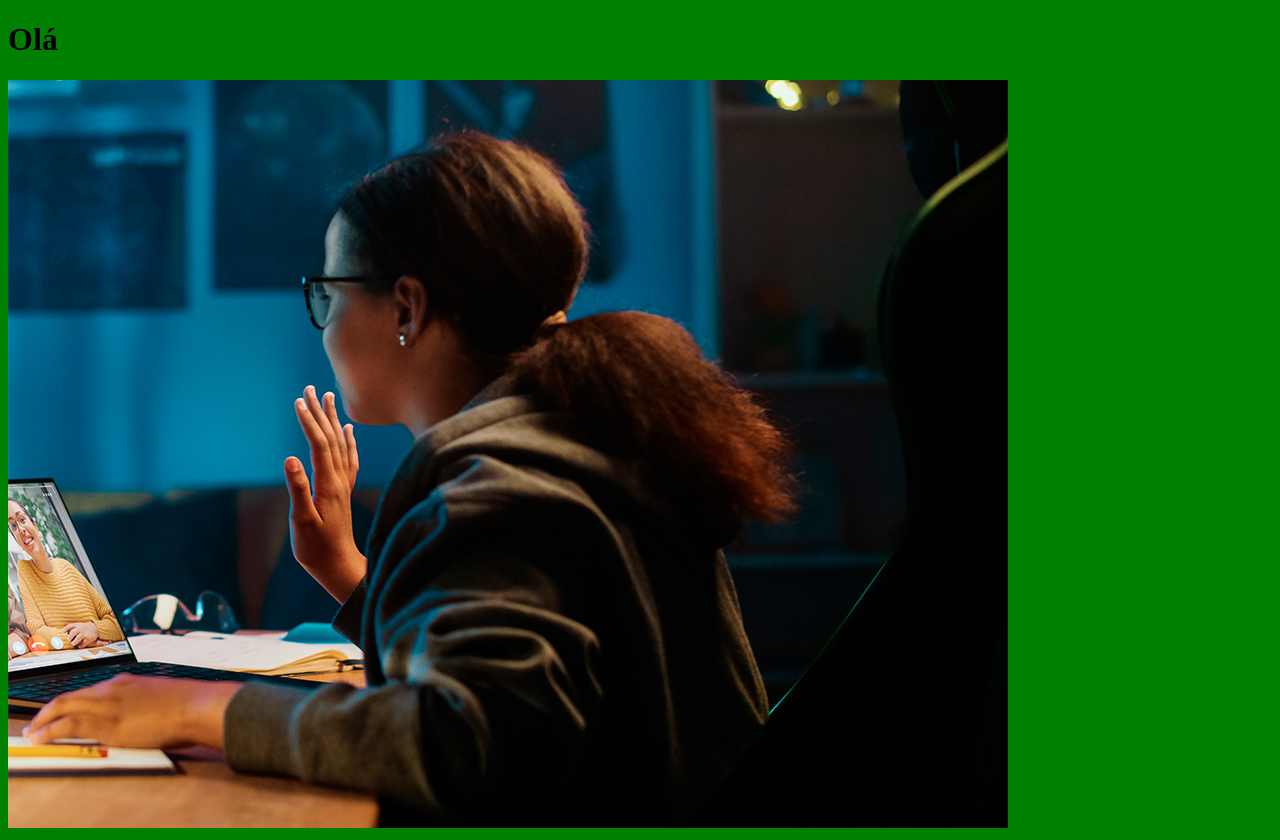
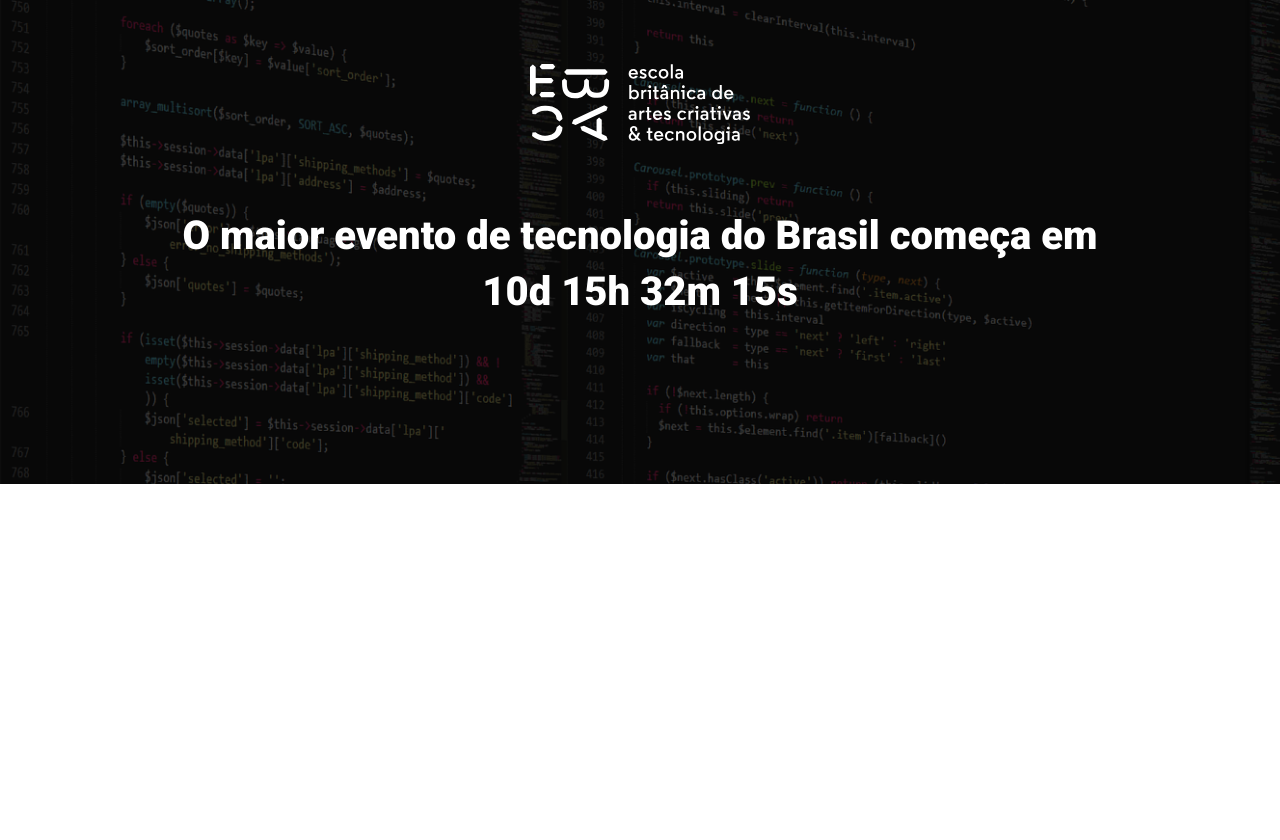
Before and after one commit to oThiagoSouza/ebac_talk, a website built with Parcel: page src/index.html in a window 1280 px wide. After the commit the page ends 800 px from the top, so only its background shows below. Built offline with nearby package versions, Linux system fonts and the light colour scheme.

Commit message:
Criando hero

```diff
--- a/src/index.html
+++ b/src/index.html
@@ -5,11 +5,18 @@
     <meta http-equiv="X-UA-Compatible" content="IE=edge">
     <meta name="viewport" content="width=device-width, initial-scale=1.0">
     <title>EBAC Tech Talks</title>
+    <link rel="preconnect" href="https://fonts.googleapis.com">
+    <link rel="preconnect" href="https://fonts.gstatic.com" crossorigin>
+    <link href="https://fonts.googleapis.com/css2?family=Roboto:wght@400;900&display=swap" rel="stylesheet">
     <link rel="stylesheet" href="styles/main.scss">
 </head>
 <body>
-    <h1>Olá</h1>
-    <img src="./images/backend.png" alt="">
+    <header class="hero">
+        <div class="container">
+            <img class="hero__logo" src="./images/ebac_logo.svg" alt="EBAC">
+            <p class="hero__text">O maior evento de tecnologia do Brasil começa em 10d 15h 32m 15s</p>
+        </div>
+    </header>
 
     <script src="./scripts/main.js"></script>
 </body>
--- /dev/null
+++ b/src/styles/_hero.scss
@@ -0,0 +1,50 @@
+.hero {
+    padding-top: 64px;
+    padding-bottom: 100px;
+    background-image: url(../images/fundo.png);
+    background-size: cover;
+    background-repeat: no-repeat;
+    position: relative;
+
+    .container {
+        position: relative;
+    }
+
+    &::before {
+        position: absolute;
+        top: 0;
+        left: 0;
+        width: 100%;
+        height: 100%;
+        background-color: #000;
+        content: '';
+        opacity: .7;
+    }
+
+    &__text {
+        margin: 64px 0;
+        text-align: center;
+        font-size: 40px;
+        line-height: 56px;
+        font-weight: 800;
+    }
+
+    &__logo {
+        margin: 0 auto;
+        display: block;
+        height: 80px;
+    }
+
+    @media (max-width:640px) {
+        padding: 40px 0;
+        &__logo {
+            height: 40px;
+        }
+
+        &__text {
+            margin: 24px 0;
+            font-size: 22px;
+            line-height: 24px;
+        }
+    }
+}
--- a/src/styles/main.scss
+++ b/src/styles/main.scss
@@ -1,3 +1,23 @@
-body {
-    background-color: green;
+@use 'hero';
+
+* {
+    margin: 0;
+    padding: 0;
+    box-sizing: border-box;
+    font-family: Roboto, sans-serif;
+    color: #fff;
 }
+
+.container {
+    max-width: 960px;
+    width: 100%;
+    margin: 0 auto;
+
+    @media (max-width:640px) {
+        max-width: 80%;
+    }
+
+    @media (max-width:1024px) {
+        max-width: 90%;
+    }
+}
```
